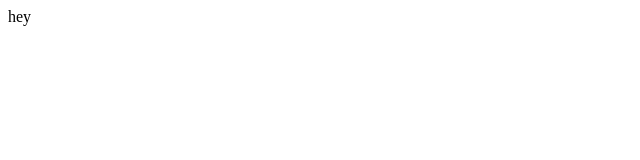
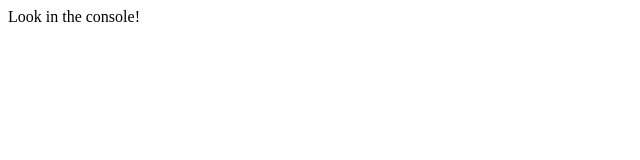
Before and after one commit to Frezzle/tents-and-trees-solver, a website: page index.html in a window 1280 px wide. Shown: the whole page, without its empty margins (0-640 px from the left). Drawn offline with Linux system fonts and the light colour scheme.

Commit message:
direct user to console

```diff
--- a/index.html
+++ b/index.html
@@ -9,7 +9,7 @@
 </head>
 
 <body>
-    hey
+    Look in the console!
     <script src="solver.js"></script>
 </body>
 
```
